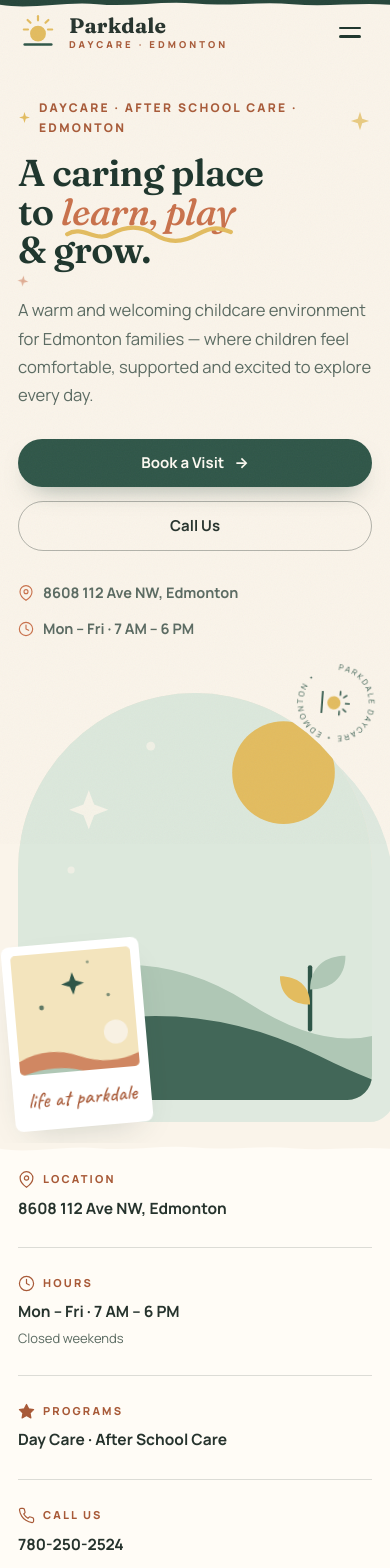
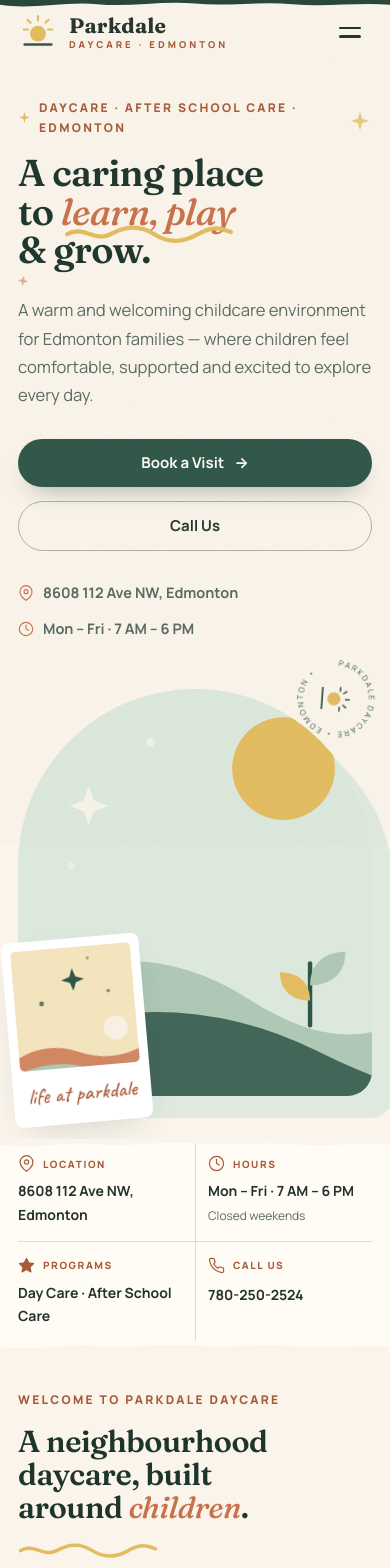
Before and after one commit to Sankalpa-KMCP/day_care, a React (Vite) app: page / in a window 390 px wide. Shown: the top 1568 px of the page. Built offline with nearby package versions, Linux system fonts and the light colour scheme.

Commit message:
feat: densify mobile layout to reduce page scroll length

```diff
--- a/src/index.css
+++ b/src/index.css
@@ -2595,7 +2595,7 @@ a.info-big:hover {
 
   .hero-grid {
     grid-template-columns: 1fr;
-    gap: 64px;
+    gap: 48px;
   }
 
   .hero-photo-wrap {
@@ -2758,9 +2758,9 @@ a.info-big:hover {
   }
 
   .gallery {
-    display: flex;
-    flex-direction: column;
-    gap: 30px;
+    display: grid;
+    grid-template-columns: 1fr 1fr;
+    gap: 18px 14px;
   }
 
   .g-a,
@@ -2777,7 +2777,35 @@ a.info-big:hover {
   }
 
   .gallery-item .photo {
-    aspect-ratio: 4 / 3.4 !important;
+    aspect-ratio: 1 / 1 !important;
+  }
+
+  .gallery-cap {
+    margin-top: 8px;
+    font-size: 11px;
+    letter-spacing: 0.02em;
+  }
+
+  .why-row {
+    grid-template-columns: 58px 1fr;
+    padding-block: 22px;
+  }
+
+  .why-icon {
+    width: 46px;
+    height: 46px;
+  }
+
+  .map-embed {
+    min-height: 300px;
+  }
+
+  .contact-map {
+    min-height: 280px;
+  }
+
+  .filmstrip-wrap {
+    margin-top: clamp(30px, 8vw, 44px);
   }
 
   .preview-top {
@@ -2819,6 +2847,20 @@ a.info-big:hover {
 }
 
 @media (max-width: 480px) {
+  .section {
+    padding-block: clamp(42px, 11vw, 52px);
+  }
+
+  .section-head {
+    margin-bottom: clamp(26px, 7vw, 34px);
+  }
+
+  .afterschool,
+  .philosophy-band,
+  .cta-banner {
+    padding-block: clamp(46px, 12vw, 58px);
+  }
+
   .hero {
     padding-top: calc(var(--header-h) + 34px);
     padding-bottom: 44px;
@@ -2829,20 +2871,28 @@ a.info-big:hover {
   }
 
   .hero-grid {
-    gap: 52px;
-  }
-
-  .infoband-grid {
-    grid-template-columns: 1fr;
+    gap: 48px;
   }
 
   .infoband-cell {
-    border-left: none !important;
-    padding-inline: 0;
-  }
-
-  .infoband-cell + .infoband-cell {
-    border-top: 1px solid var(--line);
+    padding: 15px 12px;
+  }
+
+  .infoband-cell:nth-child(odd) {
+    padding-left: 0;
+  }
+
+  .infoband-label {
+    font-size: 10px;
+    letter-spacing: 0.16em;
+  }
+
+  .infoband-value {
+    font-size: 14px;
+  }
+
+  .infoband-sub {
+    font-size: 12px;
   }
 
   .hero-polaroid {
@@ -2878,7 +2928,8 @@ a.info-big:hover {
 
   .footer-grid {
     grid-template-columns: 1fr;
-    gap: 40px;
+    gap: 30px;
+    padding-block: 46px 34px;
   }
 }
 
```
